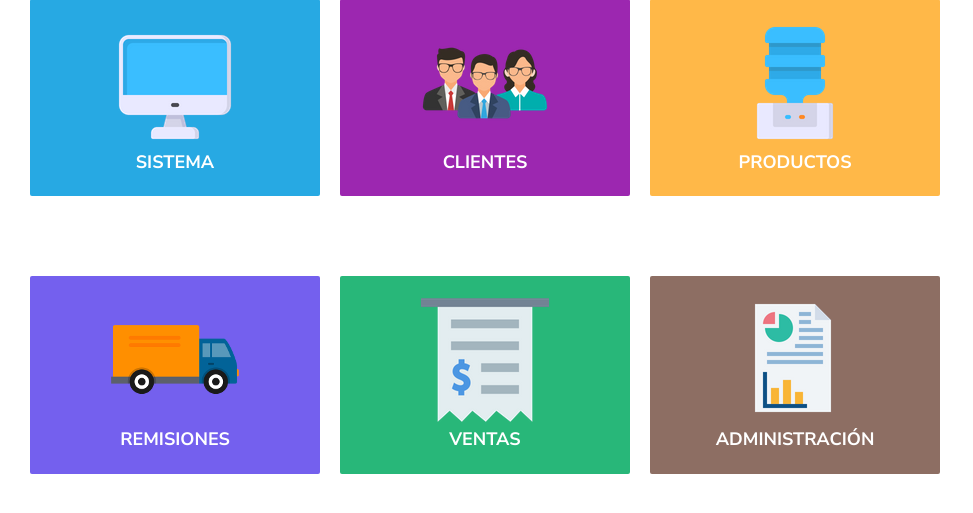
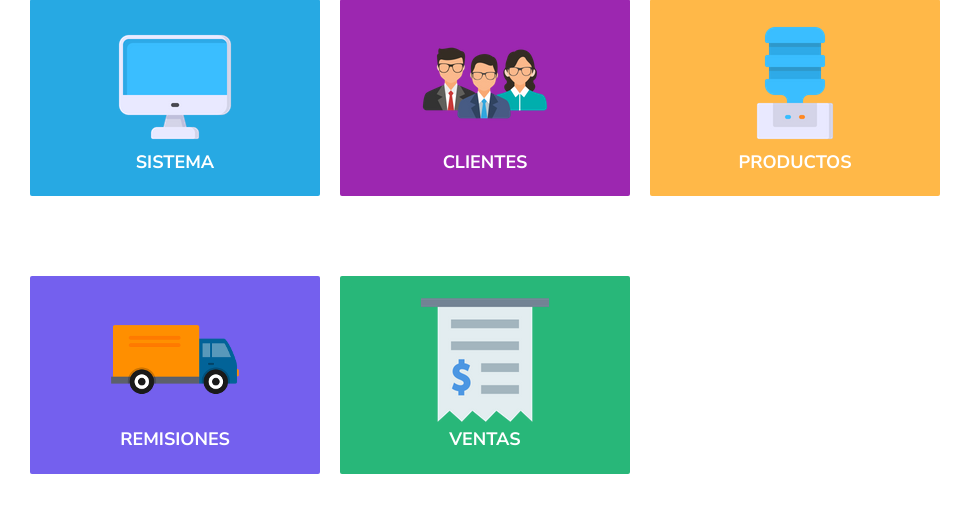
Before and after one commit to atiliopereira/distribution-centralizer, a Django app: page /admin/ in a window 1280 px wide. Shown: the part 215-728 px from the top of the page, without its empty margins (0-973 px from the left). Run offline with Django 3.2, Linux system fonts and the light colour scheme; the visitor is signed in with stand-in values (Sample User, id 1); some libraries are stand-ins or nearby versions.

Commit message:
VERTI-47 eliminar seccion de administracion

```diff
--- a/templates/admin/modulos.html
+++ b/templates/admin/modulos.html
@@ -81,24 +81,5 @@
                     </div>
 
                 {% endif %}
-
-                {% if request.user.is_superuser %}
-                     <div class="col-lg-3 col-md-6">
-                        <a href="/admin/administracion/dashboard">
-                            <div class="card card-hover">
-                                <div class="box text-center" style="background-color: #8d6e63">
-                                    <div class="box text-center" style="background-color: #8d6e63">
-                                        <h2><img class="font-light text-white"><img src="/static/img/administracion.png"></h2>
-                                        <h4 class="text-white">ADMINISTRACIÓN</h4>
-                                    </div>
-                                </div>
-                            </div>
-                        </a>
-                    </div>
-
-                {% endif %}
-
-
-
             </div>
             <!-- /.row -->
--- a/vertientes/settings.py
+++ b/vertientes/settings.py
@@ -42,7 +42,6 @@ INSTALLED_APPS = [
     'sistema',
     'remisiones',
     'ventas',
-    'administracion',
 ]
 
 MIDDLEWARE = [
--- a/vertientes/urls.py
+++ b/vertientes/urls.py
@@ -24,5 +24,4 @@ urlpatterns = [
     path('admin/ventas/', include('ventas.urls')),
     path('admin/productos/', include('productos.urls')),
     path('admin/clientes/', include('clientes.urls')),
-    path('admin/administracion/', include('administracion.urls')),
 ] + static(settings.MEDIA_URL, document_root=settings.MEDIA_ROOT)
```
